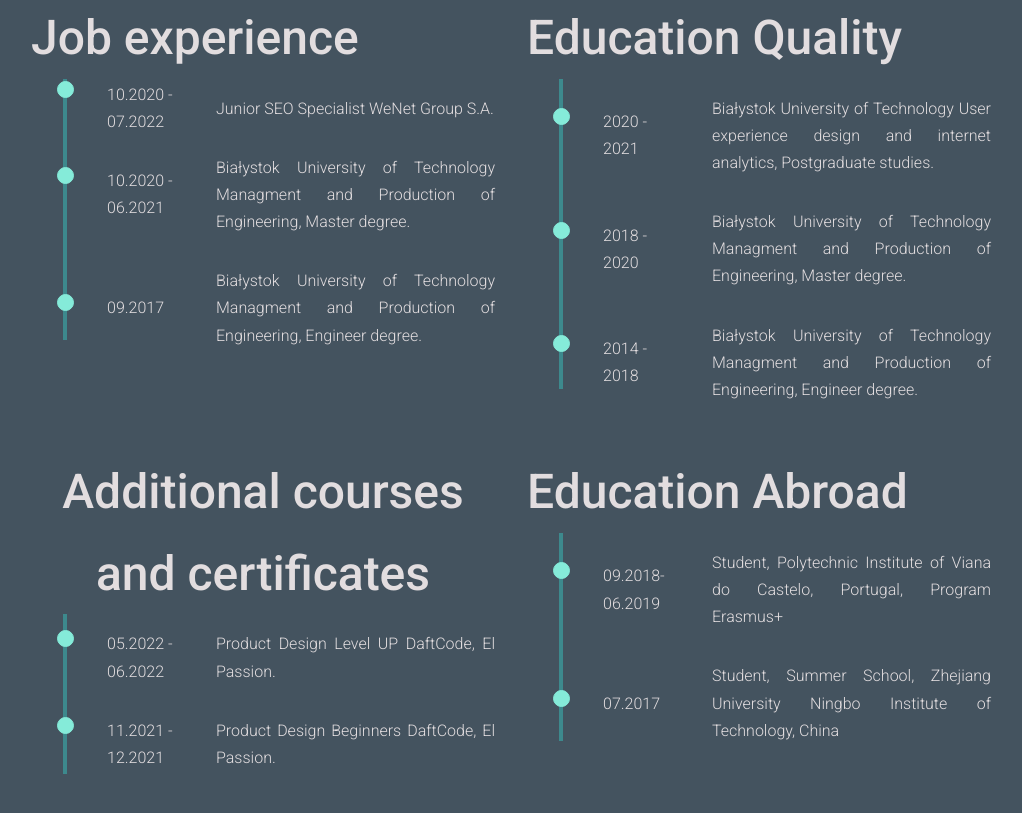
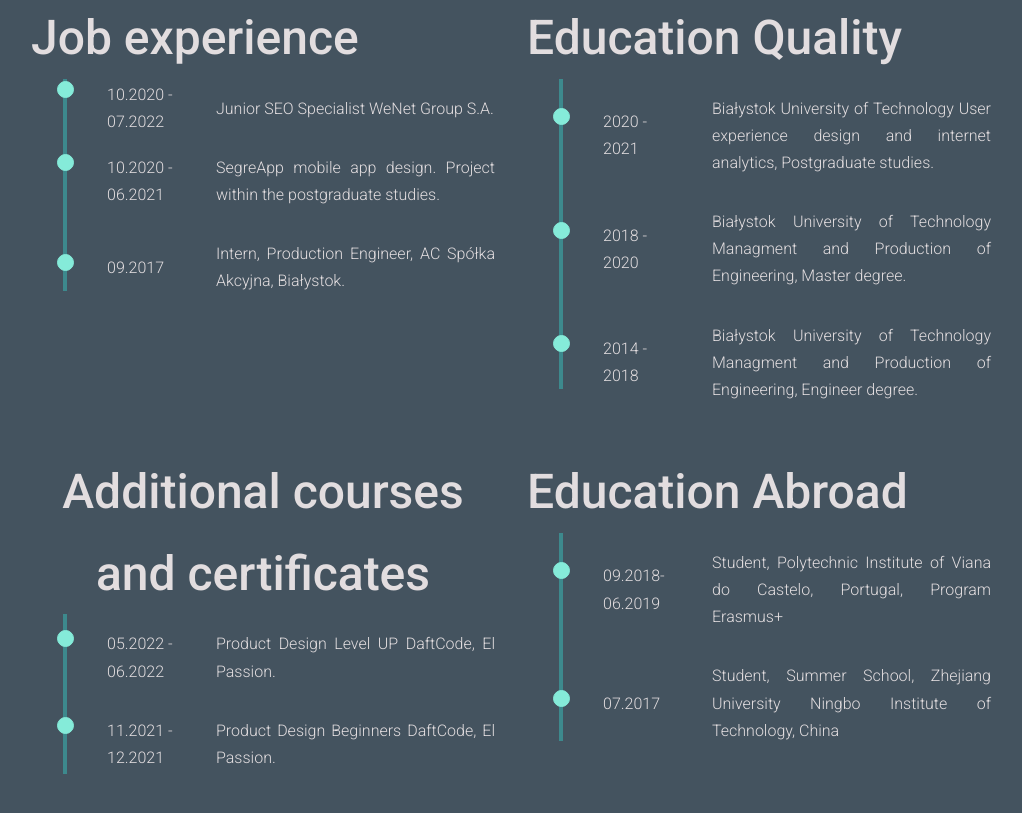
Before and after one commit to MattyKarpinski/portfolio-site, a React app: page / in a window 1280 px wide. Shown: the part 4160-4973 px from the top of the page, without its empty margins (129-1151 px from the left). Built offline with nearby package versions, Linux system fonts and the light colour scheme.

Commit message:
Some changes

```diff
--- a/src/components/resume/Resume.jsx
+++ b/src/components/resume/Resume.jsx
@@ -17,11 +17,11 @@ const Resume = () => {
                 </li>
                 <li className='resume-item__line'>
                   <span>10.2020 - 06.2021</span>
-                  <Paragraph>Białystok University of Technology Managment and Production of Engineering, Master degree.</Paragraph>
+                  <Paragraph>SegreApp mobile app design. Project within the postgraduate studies.</Paragraph>
                 </li>
                 <li className='resume-item__line'>
                   <span>09.2017</span>
-                  <Paragraph>Białystok University of Technology Managment and Production of Engineering, Engineer degree.</Paragraph>
+                  <Paragraph>Intern, Production Engineer, AC Spółka Akcyjna, Białystok.</Paragraph>
                 </li>
               </ul>
           </div>
```
